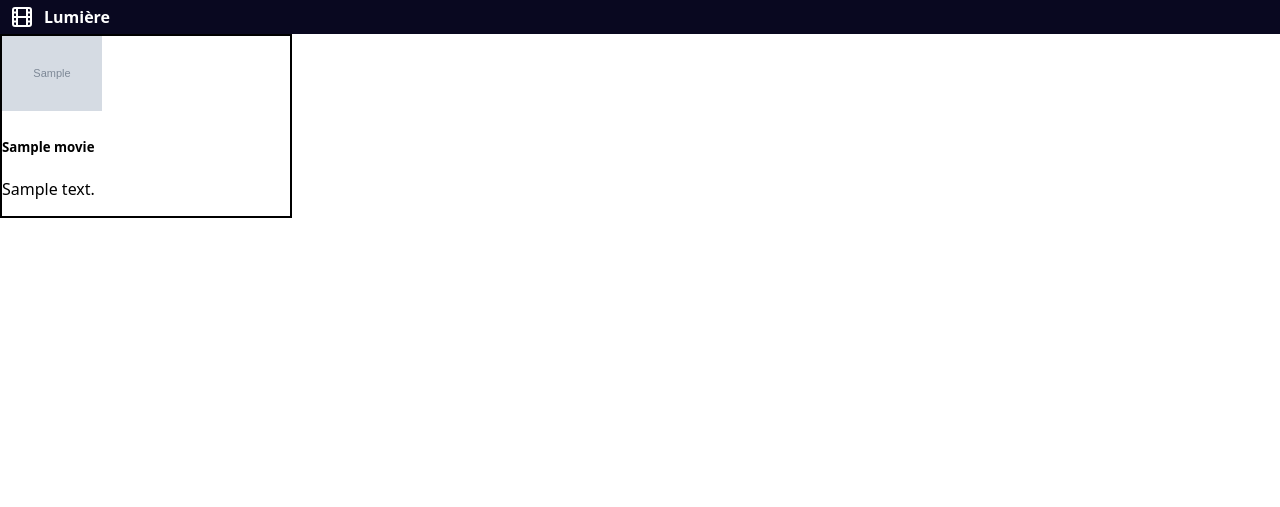
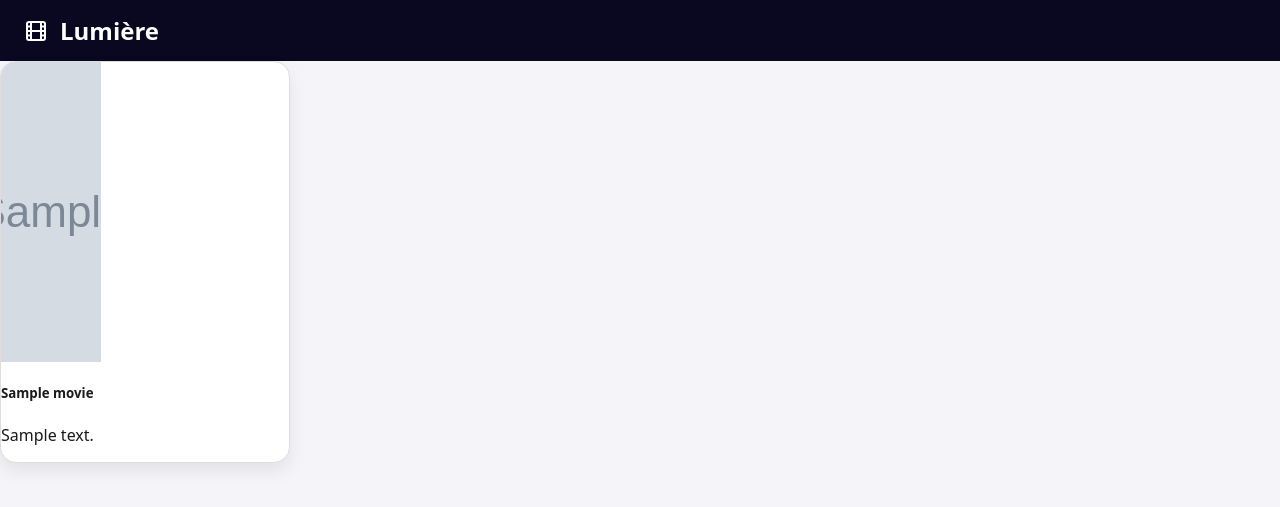
Before and after one commit to ninacastro/ENG4021-2026-2-33C, a Django app: template mapucc/mapucapp/templates/home.html in a window 1280 px wide. Shown: the top 507 px of the page. Run offline with Django 5.2, Linux system fonts and the light colour scheme; the template is opened without the code that fills it: most values are stand-ins (such as "Sample title", 1, 10 or a date in 2020); grey boxes marked "Sample" are stand-in pictures.

Commit message:
Refactor CSS styles for improved layout and design

```diff
--- a/mapucc/mapucapp/static/css/style.css
+++ b/mapucc/mapucapp/static/css/style.css
@@ -1,28 +1,159 @@
 body {
-    margin: 0px;
+    margin: 0;
     font-family: "Space Grotesk", ui-sans-serif, system-ui;
+    background: #f4f4f9;
+    color: #1a1a1a;
 }
 
 .header {
     background-color: #090820;
-    padding: 5px 10px;
+    padding: 14px 24px;
     display: flex;
     align-items: center;
-    gap: 10px;
+    gap: 12px;
 }
 
 .header span {
-    margin: 0px;
     color: white;
     font-weight: bold;
+    font-size: 1.5rem;
+}
+
+.page-container {
+    max-width: 1200px;
+    margin: 32px auto;
+    padding: 0 20px;
+}
+
+.catalog-header {
+    display: flex;
+    justify-content: space-between;
+    align-items: center;
+    margin-bottom: 24px;
+    gap: 16px;
 }
 
 .catalog {
+    display: grid;
+    grid-template-columns: repeat(auto-fit, minmax(240px, 1fr));
+    gap: 24px;
+}
+
+.card {
+    background: white;
+    border: 1px solid #ddd;
+    border-radius: 16px;
+    overflow: hidden;
+    box-shadow: 0 8px 18px rgba(0, 0, 0, 0.08);
+}
+
+.card-img-top {
+    width: 100%;
+    height: 300px;
+    object-fit: cover;
+    display: block;
+    background: #ddd;
+}
+
+.card-body {
+    padding: 16px;
+}
+
+.card-body h5 {
+    margin: 0 0 10px 0;
+    font-size: 1.25rem;
+}
+
+.card-body p {
+    margin: 0 0 16px 0;
+    color: #555;
+    line-height: 1.5;
+}
+
+.card-actions {
     display: flex;
-    justify-content: space-between;
+    gap: 10px;
     flex-wrap: wrap;
 }
 
-.card {
-    border: 2px solid black;
+.btn {
+    display: inline-block;
+    padding: 10px 16px;
+    border-radius: 10px;
+    font-weight: 600;
+    text-decoration: none;
+    border: none;
+    cursor: pointer;
+    transition: all 0.2s ease;
 }
+
+.btn:hover {
+    opacity: 0.9;
+}
+
+.btn-primary {
+    background: #090820;
+    color: white;
+}
+
+.btn-secondary {
+    background: #e5e7eb;
+    color: #111827;
+}
+
+.btn-danger {
+    background: #dc2626;
+    color: white;
+}
+
+.form-card {
+    max-width: 600px;
+    margin: 48px auto;
+    background: white;
+    padding: 32px;
+    border-radius: 16px;
+    box-shadow: 0 8px 18px rgba(0, 0, 0, 0.08);
+}
+
+.form-card h1 {
+    margin-top: 0;
+}
+
+.form-card form {
+    display: flex;
+    flex-direction: column;
+    gap: 12px;
+}
+
+.form-card label {
+    font-weight: 600;
+    display: block;
+    margin-bottom: 6px;
+}
+
+.form-card input,
+.form-card textarea {
+    width: 100%;
+    padding: 10px 12px;
+    border: 1px solid #d1d5db;
+    border-radius: 8px;
+    font-size: 1rem;
+    box-sizing: border-box;
+}
+
+.form-card textarea {
+    resize: vertical;
+}
+
+.empty-state {
+    grid-column: 1 / -1;
+    text-align: center;
+    padding: 32px;
+    background: white;
+    border-radius: 12px;
+    color: #4b5563;
+}
+
+.confirm-card {
+    text-align: center;
+}
```
